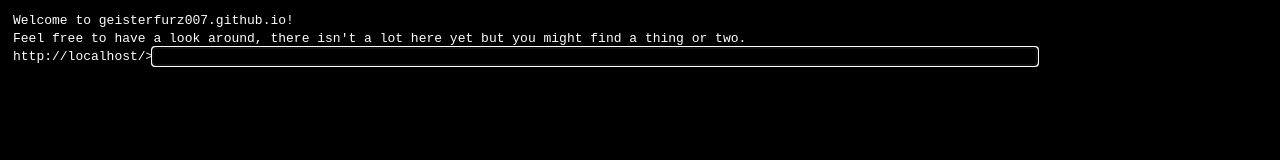
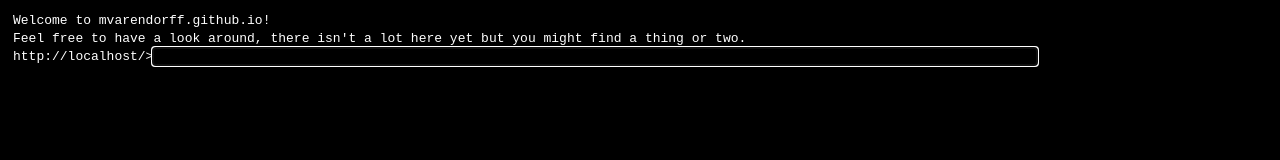
Before and after one commit to mvarendorff/mvarendorff.github.io, a React (Create React App) app: page / in a window 1280 px wide. Shown: the top 160 px of the page. Built offline with nearby package versions, Linux system fonts and the light colour scheme.

Commit message:
Update username

```diff
--- a/public/index.html
+++ b/public/index.html
@@ -24,7 +24,7 @@
       work correctly both with client-side routing and a non-root public URL.
       Learn how to configure a non-root public URL by running `npm run build`.
     -->
-    <title>geisterfurz007's github pages</title>
+    <title>mvarendorff's github pages</title>
   </head>
   <body>
     <noscript>You need to enable JavaScript to run this app.</noscript>
--- a/src/stores/CurrentLinesStore.ts
+++ b/src/stores/CurrentLinesStore.ts
@@ -3,7 +3,7 @@ import Line from "../entities/Line";
 
 export default class CurrentLinesStore {
   @observable lines: Array<Line> = [
-    new Line("Welcome to geisterfurz007.github.io!", false, false),
+    new Line("Welcome to mvarendorff.github.io!", false, false),
     new Line("Feel free to have a look around, there isn't a lot here yet but you might find a thing or two.", false, false),
     new Line("", true, true),
   ];
```
